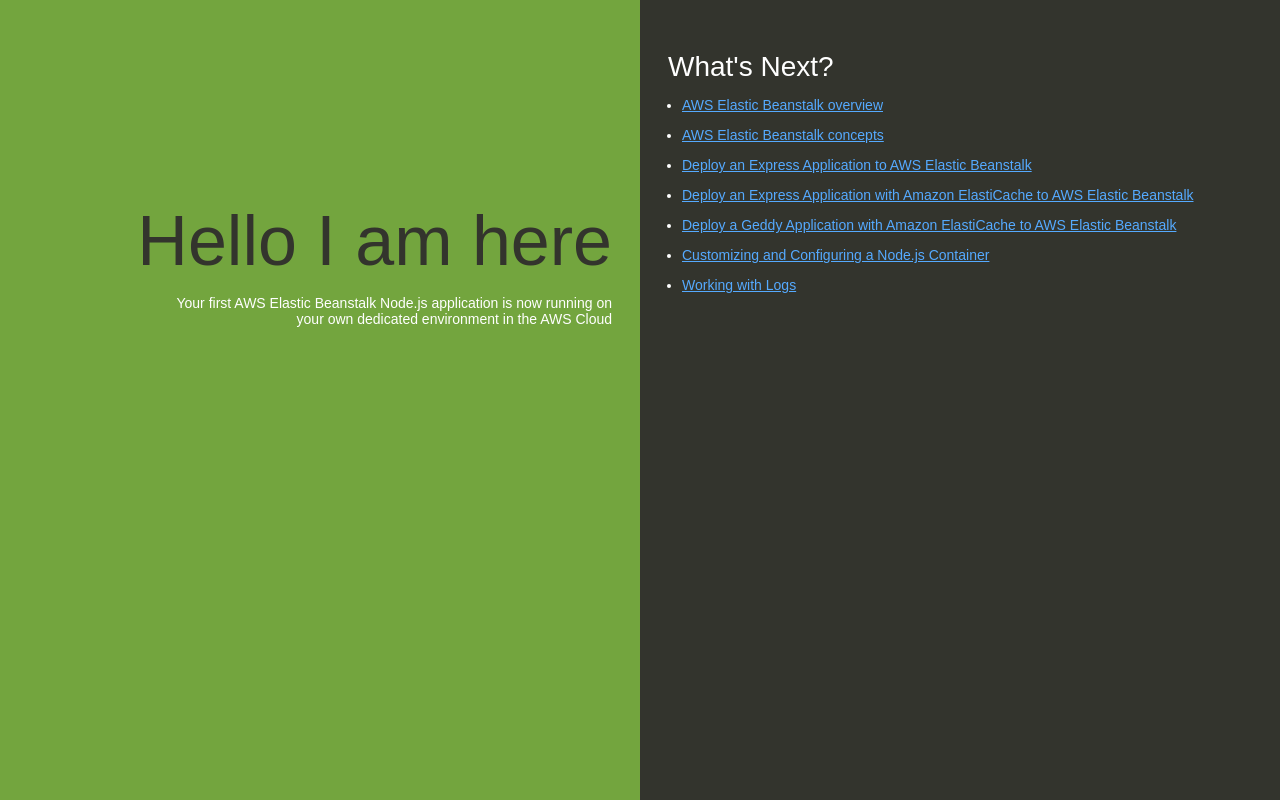
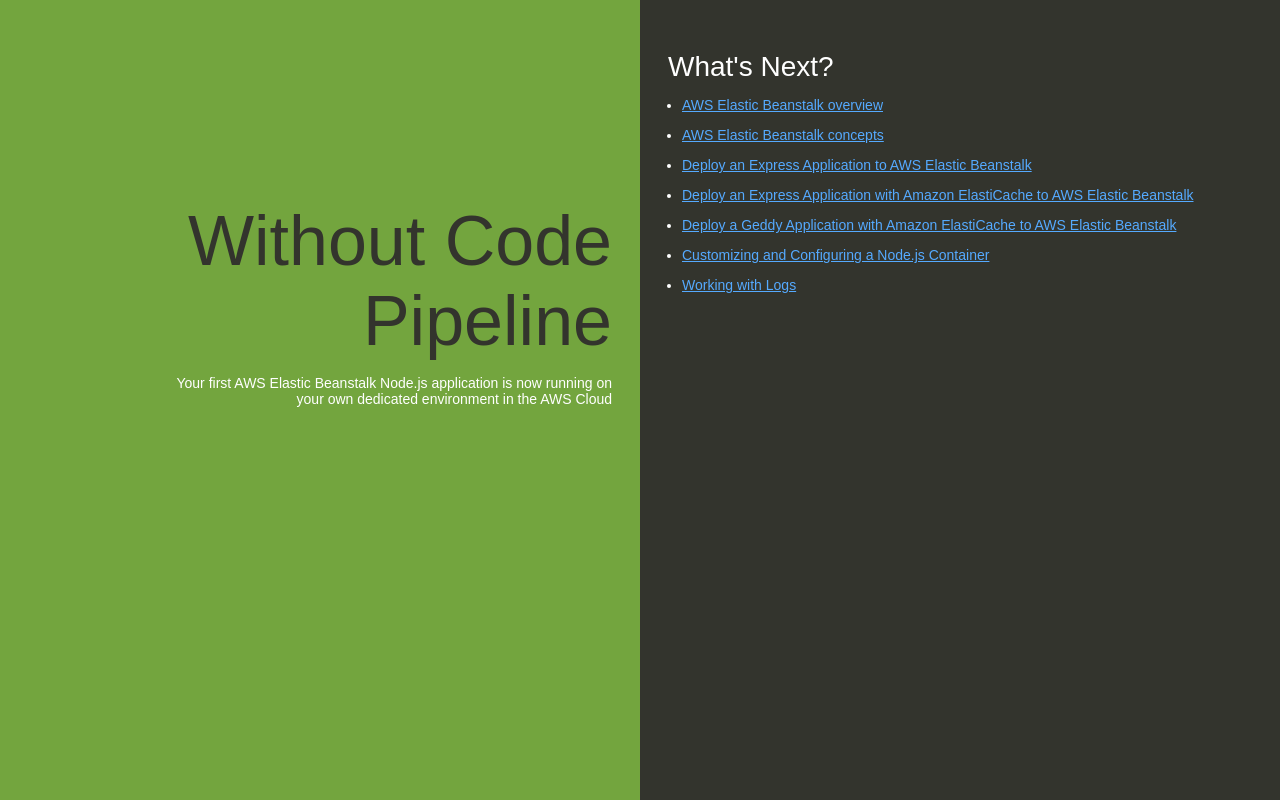
Before and after one commit to dtgit2019/aws, a website: page index.html in a window 1280 px wide. Drawn offline with Linux system fonts and the light colour scheme.

Commit message:
CodePIpeline
CodePipeline

```diff
--- a/index.html
+++ b/index.html
@@ -74,7 +74,7 @@
   </head>
   <body>
     <div class="textColumn">
-      <h1>Hello I am here</h1>
+      <h1>Without Code Pipeline</h1>
       <p>Your first AWS Elastic Beanstalk Node.js application is now running on your own dedicated environment in the AWS Cloud</p>
     </div>
     <div class="linksColumn">
```
